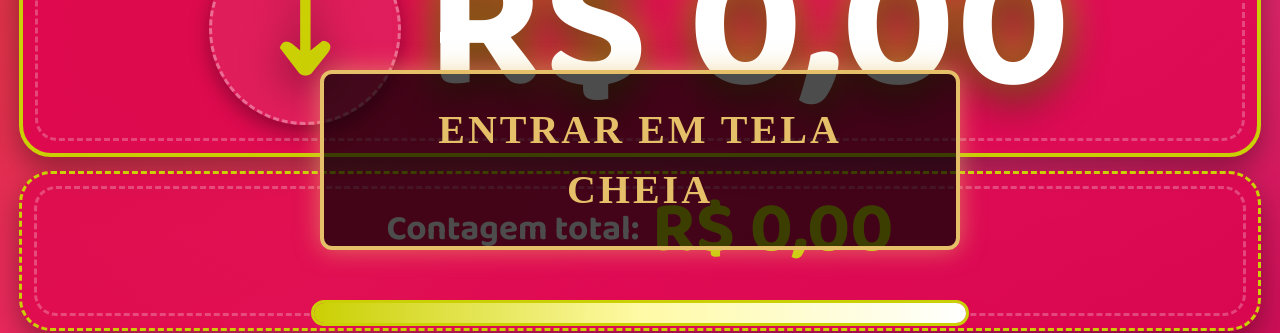
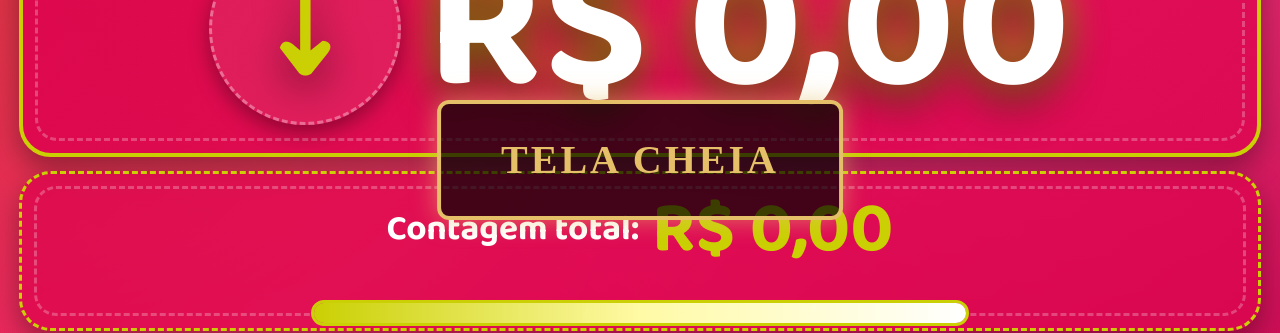
Before and after one commit to tecnologia-tech/dashboards, a React (Vite) app in the folder frontend/: page /lastdance in a window 1280 px wide. Shown: the part 240-573 px from the top of the page. Built offline with nearby package versions, Linux system fonts and the light colour scheme; no server answers.

Commit message:
Tela cheia

```diff
--- a/frontend/src/App.jsx
+++ b/frontend/src/App.jsx
@@ -34,7 +34,7 @@ function AutoRotateRoutes() {
     const id = setInterval(() => {
       indexAtual = (indexAtual + 1) % rotas.length;
       navigate(rotas[indexAtual], { replace: true });
-    }, 60 * 1000);
+    }, 60 * 2000);
 
     return () => clearInterval(id);
   }, [location.pathname, navigate, rotas]);
--- a/frontend/src/components/FullscreenButton.jsx
+++ b/frontend/src/components/FullscreenButton.jsx
@@ -71,7 +71,7 @@ export default function FullscreenButton() {
         e.target.style.transform = "translate(-50%, -50%) scale(1)";
       }}
     >
-      ENTRAR EM TELA CHEIA
+      TELA CHEIA
     </button>
   );
 }
```
